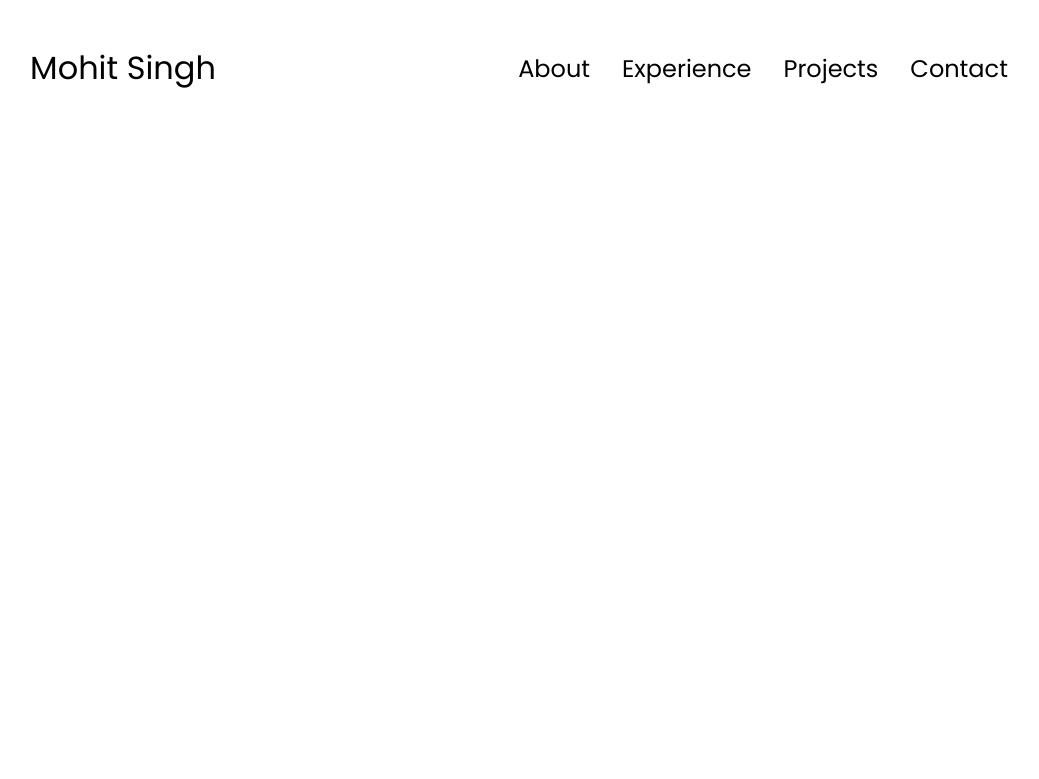
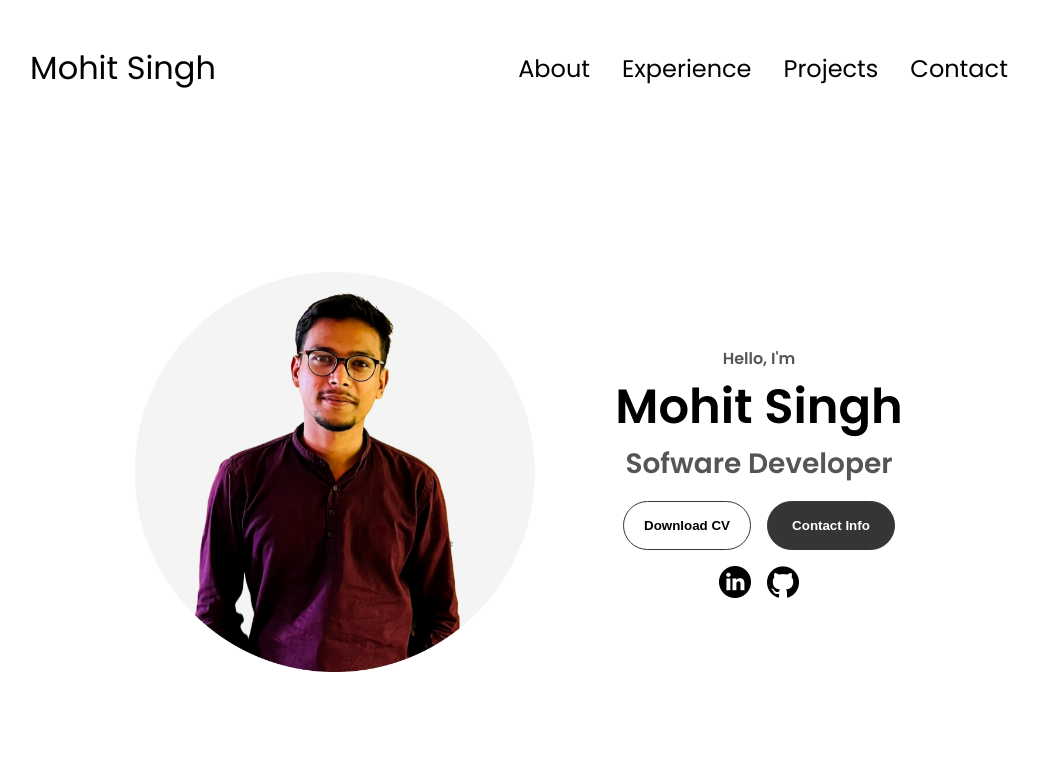
Before and after one commit to mohitsingh00/My-Portfolio, a plain HTML site: page index.html in a window 1280 px wide. Shown: the whole page, without its empty margins (121-1160 px from the left). Drawn offline with Linux system fonts and the light colour scheme.

Commit message:
Profile Section Added

```diff
--- a/index.html
+++ b/index.html
@@ -37,6 +37,31 @@
             </div>
         </div>
     </nav>
+    <section id="profile">
+        <div class="section__pic-container">
+            <img src="./assets/my-profile.png" alt="Mohit Singh profile picture" />
+        </div>
+        <div class="section__text">
+            <p class="section__text__p1">Hello, I'm</p>
+            <h1 class="title">Mohit Singh</h1>
+            <p class="section__text__p2">Sofware Developer</p>
+            <div class="btn-container">
+                <button class="btn btn-color-2" onclick="window.open('./assets/resume-example.pdf')">
+                    Download CV
+                </button>
+                <button class="btn btn-color-1" onclick="location.href='./#contact'">
+                    Contact Info
+                </button>
+            </div>
+            <div id="socials-container">
+                <img src="./assets/linkedin.png" alt="My LinkedIn profile" class="icon"
+                    onclick="location.href='https://linkedin.com/'" />
+
+                <img src="./assets/github.png" alt="My Github profile" class="icon"
+                    onclick="location.href='https://github.com/'" />
+            </div>
+        </div>
+    </section>
     <script src="script.js"></script>
 </body>
 
--- a/style.css
+++ b/style.css
@@ -144,3 +144,118 @@ a {
 .hamburger-icon span:first-child {
     transform: none;
 }
+
+/* SECTIONS */
+
+section {
+    padding-top: 4vh;
+    height: 96vh;
+    margin: 0 10rem;
+    box-sizing: border-box;
+    min-height: fit-content;
+}
+
+.section-container {
+    display: flex;
+}
+
+/* PROFILE SECTION */
+
+#profile {
+    display: flex;
+    justify-content: center;
+    gap: 5rem;
+    height: 80vh;
+}
+
+.section__pic-container {
+    display: flex;
+    height: 400px;
+    width: 400px;
+    margin: auto 0;
+}
+
+.section__text {
+    align-self: center;
+    text-align: center;
+}
+
+.section__text p {
+    font-weight: 600;
+}
+
+.section__text__p1 {
+    text-align: center;
+}
+
+.section__text__p2 {
+    font-size: 1.75rem;
+    margin-bottom: 1rem;
+}
+
+.title {
+    font-size: 3rem;
+    text-align: center;
+}
+
+#socials-container {
+    display: flex;
+    justify-content: center;
+    margin-top: 1rem;
+    gap: 1rem;
+}
+
+/* ICONS */
+
+.icon {
+    cursor: pointer;
+    height: 2rem;
+}
+
+/* BUTTONS */
+
+.btn-container {
+    display: flex;
+    justify-content: center;
+    gap: 1rem;
+}
+
+.btn {
+    font-weight: 600;
+    transition: all 300ms ease;
+    padding: 1rem;
+    width: 8rem;
+    border-radius: 2rem;
+}
+
+.btn-color-1,
+.btn-color-2 {
+    border: rgb(53, 53, 53) 0.1rem solid;
+}
+
+.btn-color-1:hover,
+.btn-color-2:hover {
+    cursor: pointer;
+}
+
+.btn-color-1,
+.btn-color-2:hover {
+    background: rgb(53, 53, 53);
+    color: white;
+}
+
+.btn-color-1:hover {
+    background: rgb(0, 0, 0);
+}
+
+.btn-color-2 {
+    background: none;
+}
+
+.btn-color-2:hover {
+    border: rgb(255, 255, 255) 0.1rem solid;
+}
+
+.btn-container {
+    gap: 1rem;
+}
```
Also changed, not shown: assets/my-profile.png (added).
